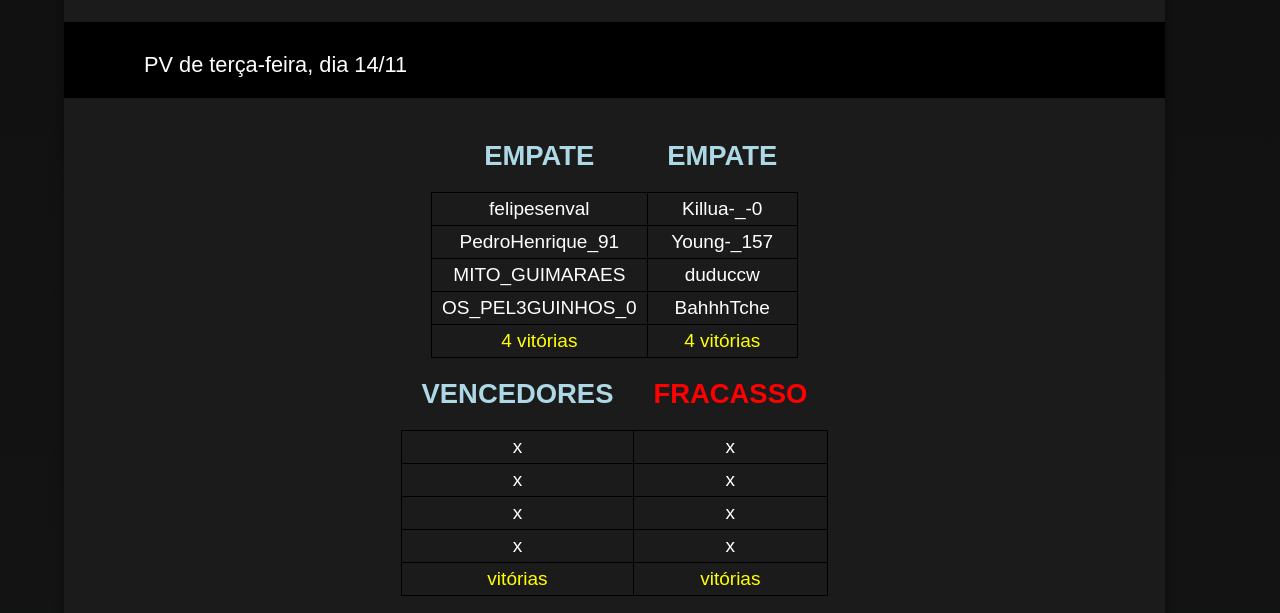
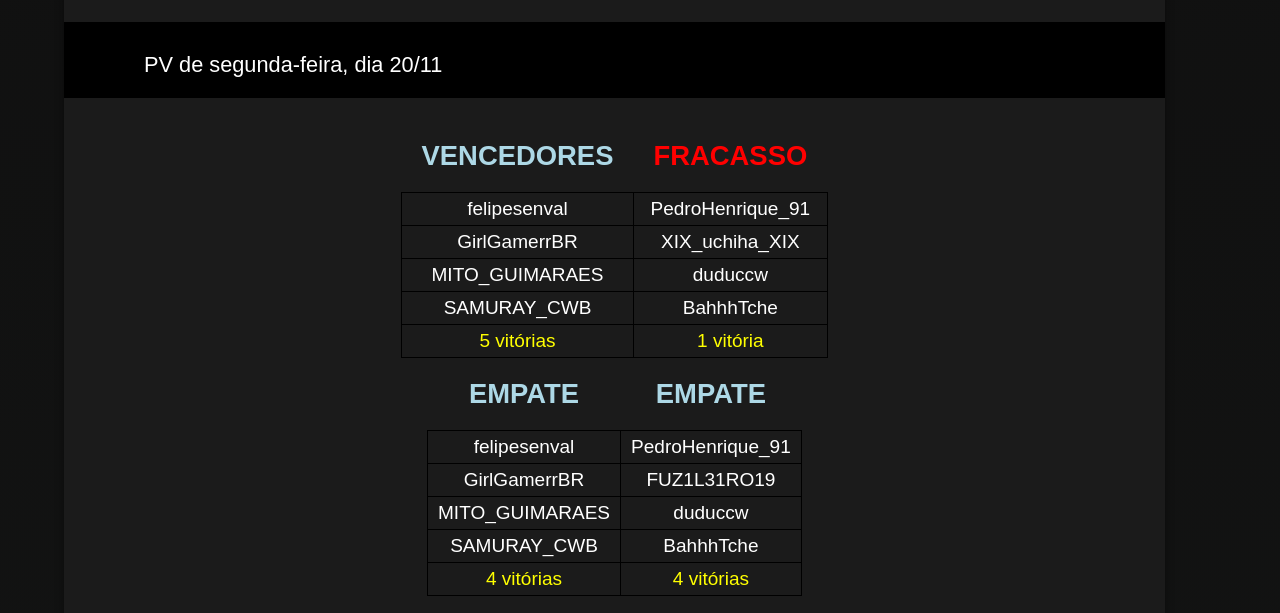
Before and after one commit to EvandroLougue/grupo-the-last-of-us, a plain HTML site: page ultimas-noticias.html in a window 1280 px wide. Shown: the part 339-952 px from the top of the page. Drawn offline with Linux system fonts and the light colour scheme; a script that the page names is missing.

Commit message:
placares

```diff
--- a/ultimas-noticias.html
+++ b/ultimas-noticias.html
@@ -19,8 +19,61 @@
    </header>
     <main>
         <h2>Atualizações e resultados</h2>
+        <p>PV de segunda-feira, dia 20/11</p>
+        <table>
+            <tr class="linha">
+                <th class="vencedores">VENCEDORES</th>
+                <th class="perdedores">FRACASSO</th>
+            </tr>
+            <tr> <!--PRIMEIRA LINHA -->
+                <td>felipesenval</td>
+                <td>PedroHenrique_91</td>
+            </tr>
+            <tr>
+                <td>GirlGamerrBR</td>
+                <td>XIX_uchiha_XIX</td>
+            </tr>
+            <tr>
+                <td>MITO_GUIMARAES</td>
+                <td>duduccw</td>
+            </tr>
+            <tr>
+                <td>SAMURAY_CWB</td>
+                <td>BahhhTche</td>
+            </tr>
+            <tr>
+                <td class="vitorias">5 vitórias</td>
+                <td class="vitorias">1 vitória</td>
+            </tr>
+        </table>
+        <table>
+            <tr class="linha">
+                <th class="vencedores">EMPATE</th>
+                <th class="vencedores">EMPATE</th>
+            </tr>
+            <tr> <!--PRIMEIRA LINHA -->
+                <td>felipesenval</td>
+                <td>PedroHenrique_91</td>
+            </tr>
+            <tr>
+                <td>GirlGamerrBR</td>
+                <td>FUZ1L31RO19</td>
+            </tr>
+            <tr>
+                <td>MITO_GUIMARAES</td>
+                <td>duduccw</td>
+            </tr>
+            <tr>
+                <td>SAMURAY_CWB</td>
+                <td>BahhhTche</td>
+            </tr>
+            <tr>
+                <td class="vitorias">4 vitórias</td>
+                <td class="vitorias">4 vitórias</td>
+            </tr>
+        </table>
+
         <p>PV de terça-feira, dia 14/11</p>
-
         <table>
             <tr class="linha">
                 <th class="vencedores">EMPATE</th>
```
